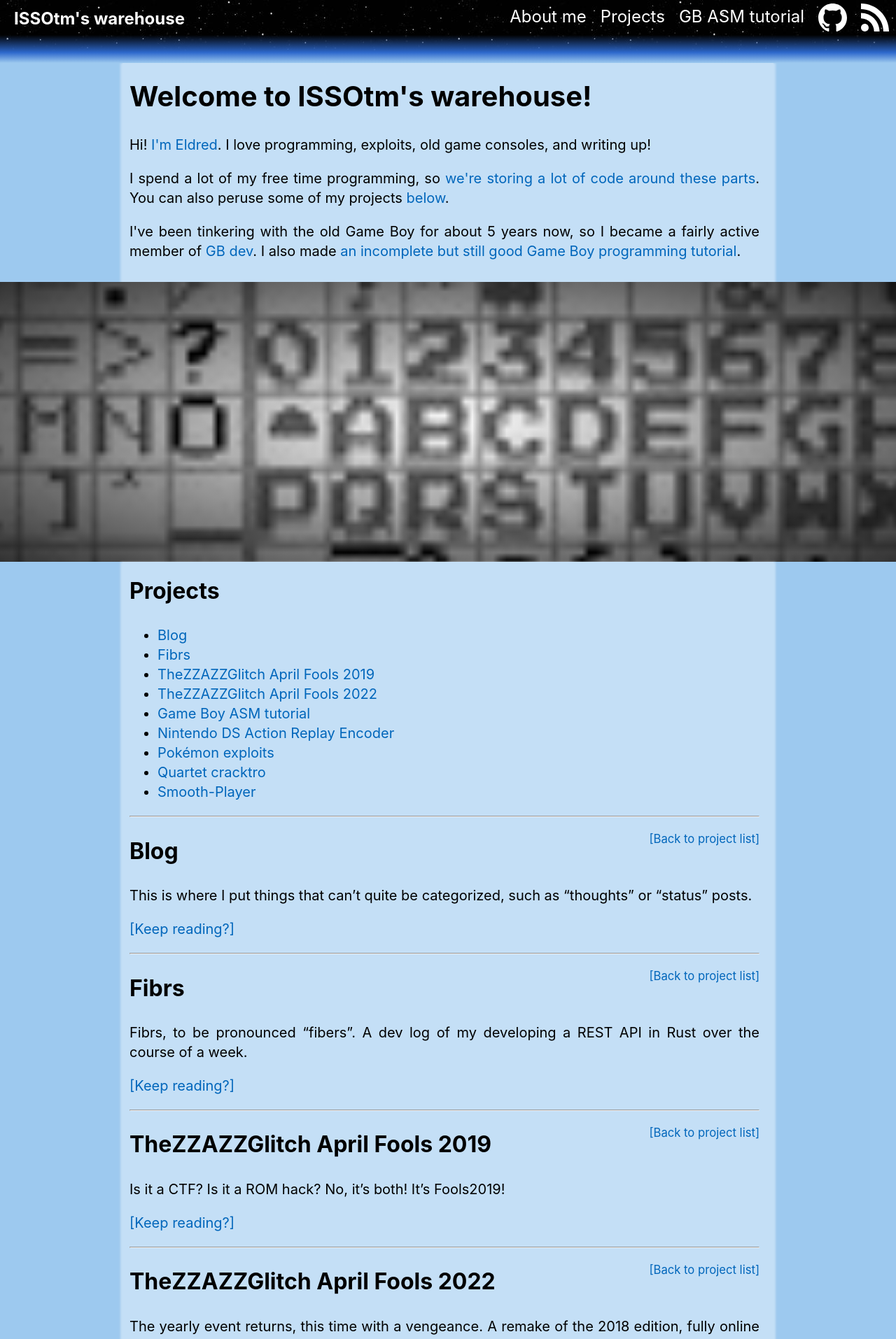
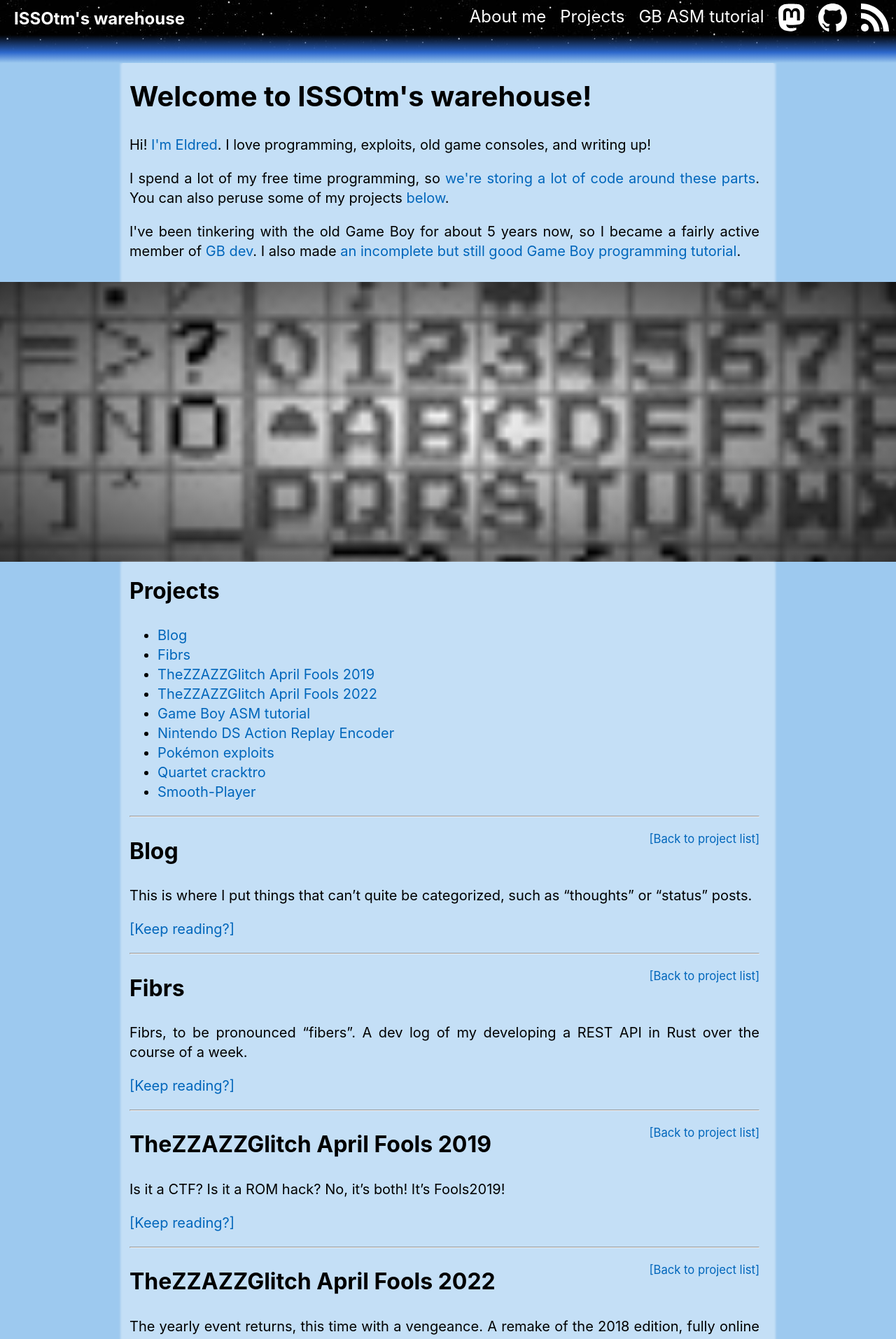
Before and after one commit to ISSOtm/issotm.github.io, a Jekyll site: the page built from _pages/index.md, in a window 1280 px wide. Shown: the top 1914 px of the page at 70% size. Built offline with Jekyll 4.4.1, drawn with Linux system fonts in a browser that asks for light colours; some web fonts are replaced.

Commit message:
Add link to my Mastodon page

```diff
--- a/_layouts/default.html
+++ b/_layouts/default.html
@@ -38,6 +38,7 @@
 			{%- for elem in site.data.navbar %}
 				<a href="{{ elem.url }}" class="text">{{ elem.title }}</a>
 			{%- endfor %}
+			<a rel="me" href="https://social.treehouse.systems/@issotm"><img src="/assets/mastodon-icon.svg" alt="My Mastodon"></a>
 			<a href="https://github.com/ISSOtm"><img src="/assets/github-icon.svg" alt="My GitHub"></a>
 			<a rel="alternate" type="application/rss+xml" href="/feed.xml"><img src="/assets/rss.svg" alt="RSS Feed"></a>
 		</nav>
```
Also changed, not shown: assets/mastodon-icon.svg (added).
